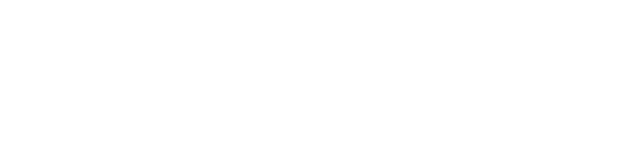
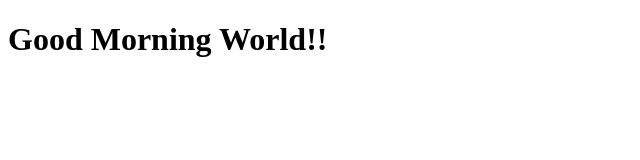
Before and after one commit to mconway1999/Phase-1-Project, a plain HTML site: page index.html in a window 1280 px wide. Shown: the whole page, without its empty margins (0-640 px from the left). Drawn offline with Linux system fonts and the light colour scheme.

Commit message:
changed text content h1 element and created readme md

```diff
--- a/index.html
+++ b/index.html
@@ -1,5 +1,7 @@
 <!DOCTYPE html>
 <html>
     <head></head>
-    <body></body>
+    <body>
+        <h1>Good Morning World!!</h1>
+    </body>
 </html>
```
Also changed, not shown: 1 other file.
